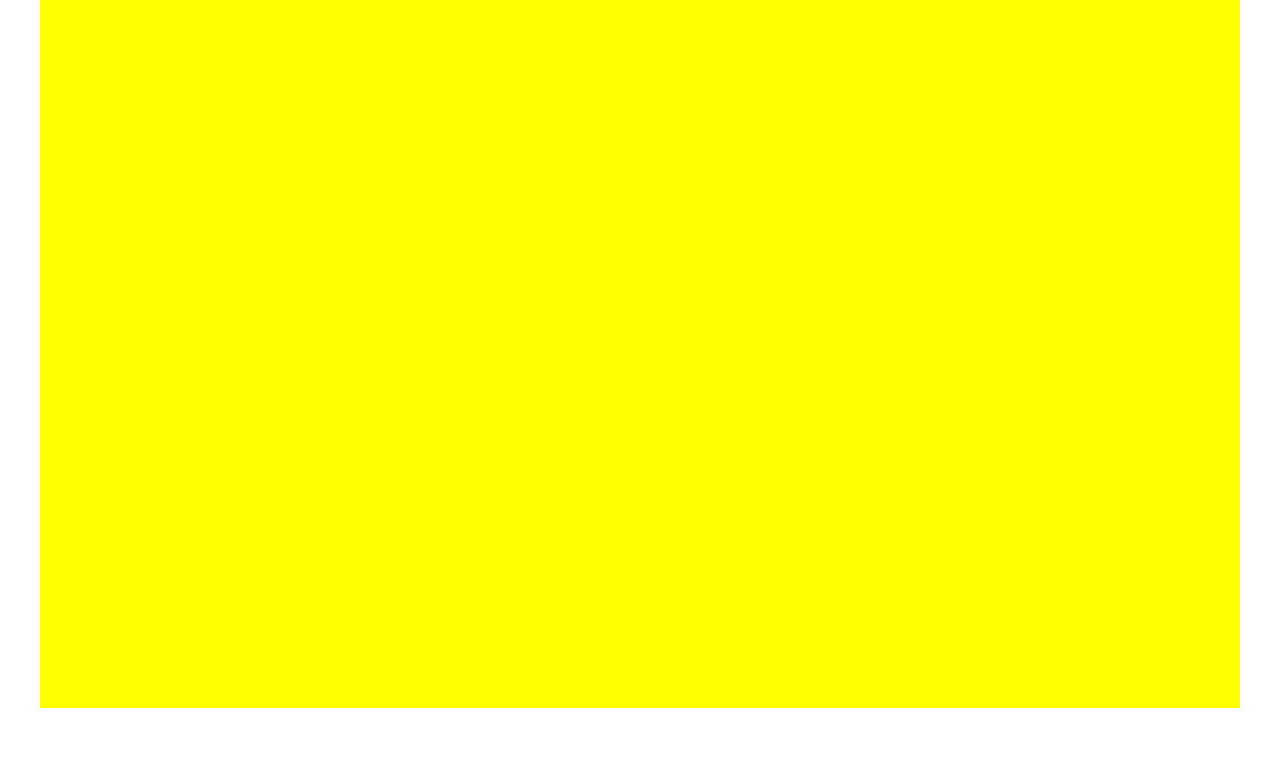
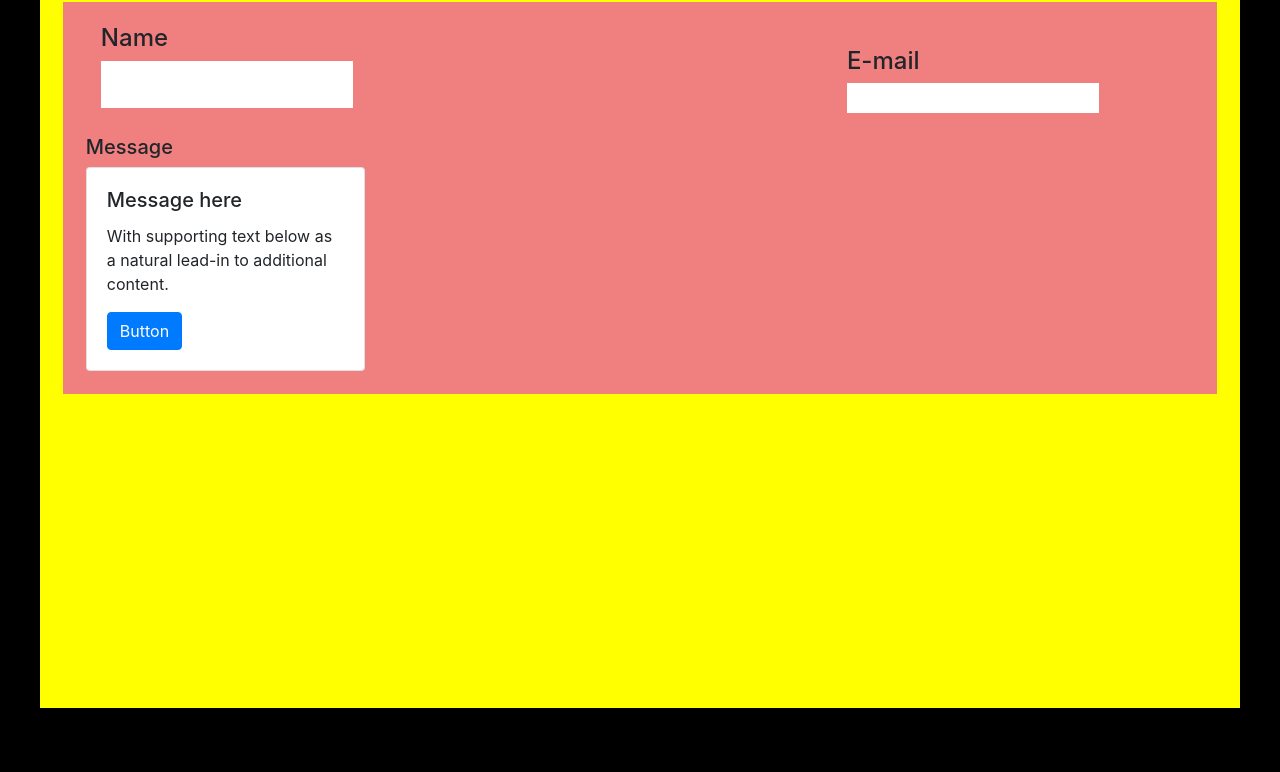
Before and after one commit to rmintac/Bootstrap-Portfolio, a plain HTML site: page contact.html in a window 1280 px wide. Shown: the part 280-1052 px from the top of the page. Drawn offline with nearby package versions, Linux system fonts and the light colour scheme.

Commit message:
getting what I can on the page using bootstrap

```diff
--- a/contact.html
+++ b/contact.html
@@ -13,6 +13,7 @@
         .body {
             margin-top: 20px, 70px, 20px, 70px;
             border: 70px;
+            background-color: black;
         }
         .containter {
             content: 100px;
@@ -37,6 +38,17 @@
             margin: 40px;
             height: 800px;
 
+
+        }
+        .row {
+            background-color: lightcoral;
+            padding: 2%;
+
+
+        }
+        .text {
+            padding-bottom: 3%;
+            border: 10px;
         }
     </style>
 
@@ -58,6 +70,37 @@
         Contact
     </h1>
 
+    <div class="row">
+        <div class="col-md-8 ">
+           <h4>Name</h4>
+           <input type class="text" name="type here">
+        </div>
+
+        <div class="row">
+                <div class="col-md-8 ">
+                   <h4>E-mail</h4>
+                   <input type class="text" name="type here">
+                </div>
+
+
+    </div>
+
+    <section class="message">
+        <h5>Message</h5>
+        <div class="card w-50">
+                <div class="card-body">
+                  <h5 class="card-title">Message here</h5>
+                  <p class="card-text">With supporting text below as a natural lead-in to additional content.</p>
+                  <a href="#" class="btn btn-primary">Button</a>
+                </div>
+              </div>
+
+    </section>
+
+
+
+
+
 </section>
 
 
```
